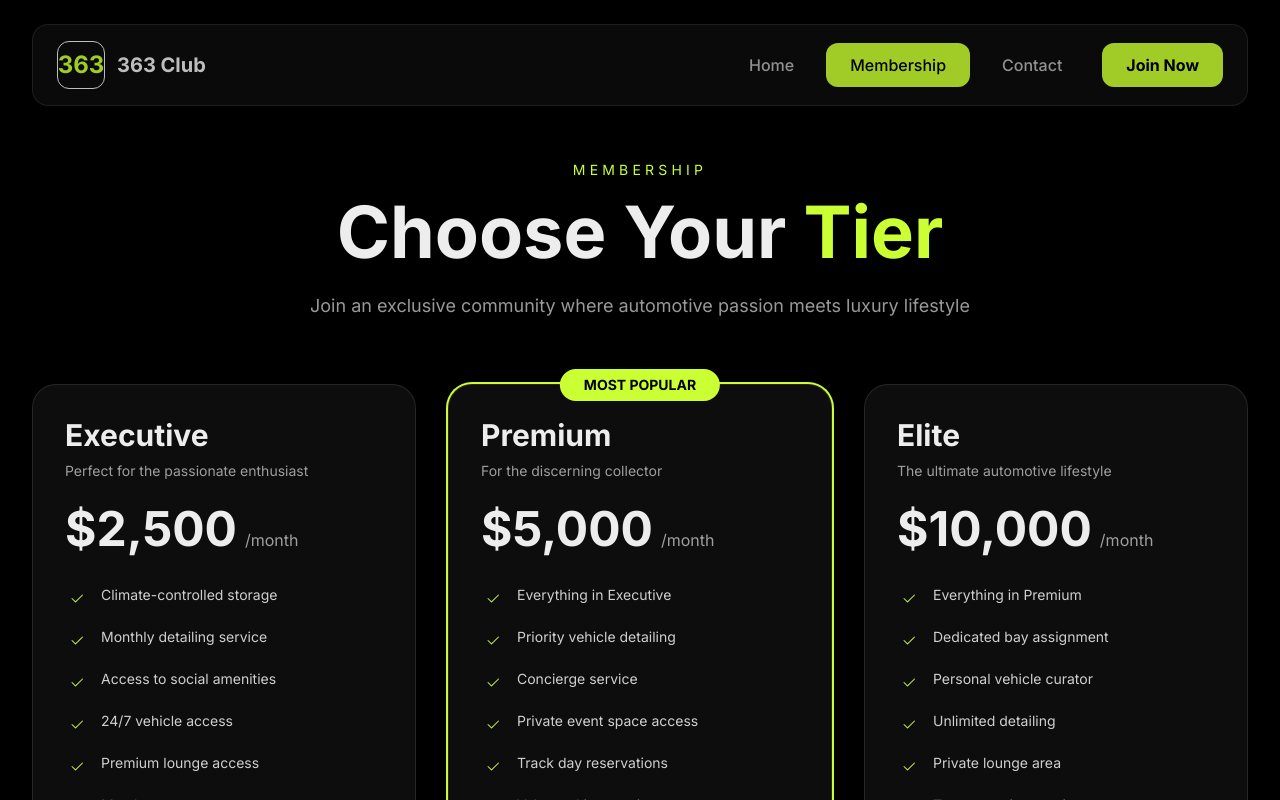
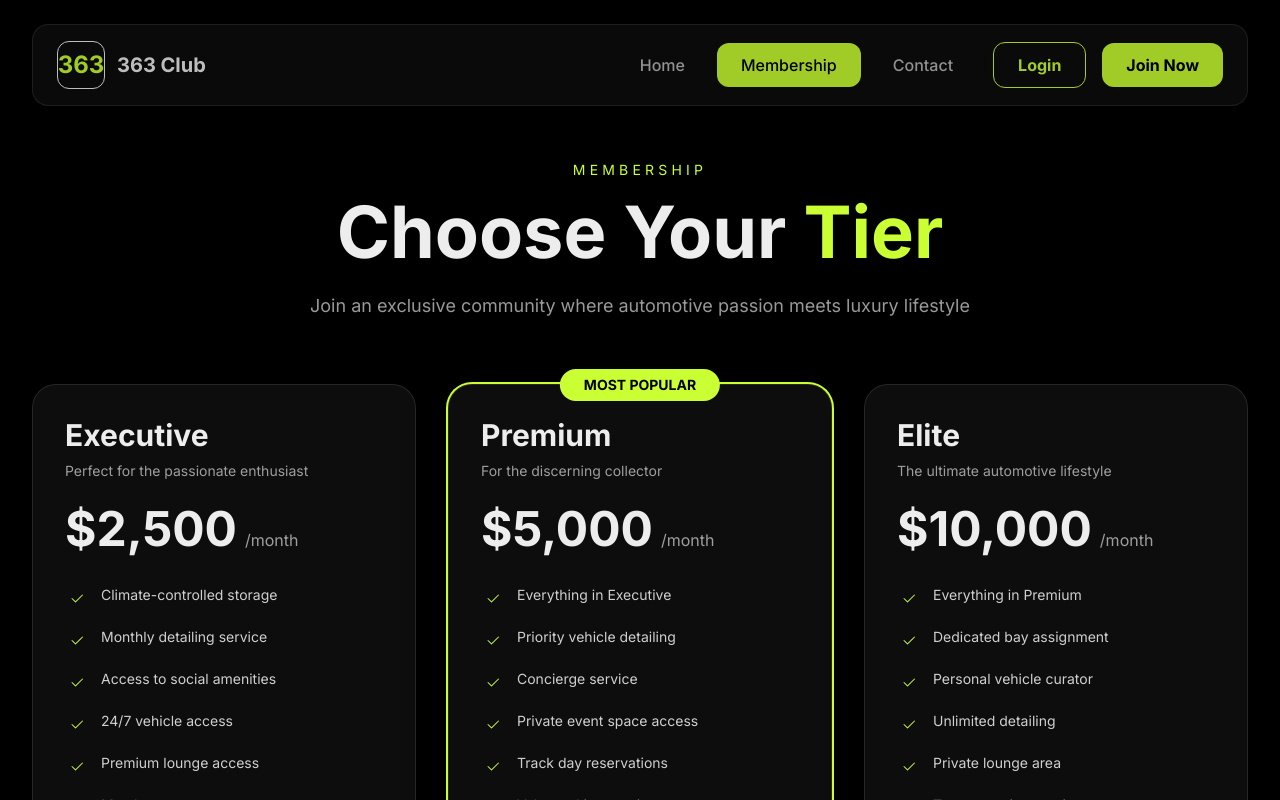
Before and after one commit to elegbedeoladapo-hash/Automative365, a Next.js app: page /membership in a window 1280 px wide. Shown: the top 800 px of the page. Built offline with nearby package versions, Linux system fonts and the light colour scheme.

Commit message:
add Login button to navbar

```diff
--- a/components/navigation/Navbar.tsx
+++ b/components/navigation/Navbar.tsx
@@ -51,7 +51,7 @@ export default function Navbar() {
                   whileTap={{ scale: 0.95 }}
                   className="flex items-center gap-3 cursor-pointer"
                 >
-                  <div className="w-12 h-12 bg-neon-yellow/10 rounded-xl flex items-center justify-center border border-neon-yellow/20 group-hover:bg-neon-yellow transition-all">
+                  <div className="w-12 h-12 bg-neon-yellow/10 rounded-xl flex items-center justify-center border border-neon-yellow/20">
                     <span className="text-2xl font-bold text-neon-yellow">363</span>
                   </div>
                   <span className="hidden md:block text-xl font-bold">
@@ -77,6 +77,16 @@ export default function Navbar() {
                     </motion.button>
                   </Link>
                 ))}
+
+                <Link href="/login">
+                  <motion.button
+                    whileHover={{ scale: 1.05 }}
+                    whileTap={{ scale: 0.95 }}
+                    className="ml-2 px-6 py-2.5 border border-neon-yellow text-neon-yellow rounded-xl font-bold hover:bg-neon-yellow hover:text-black transition-all"
+                  >
+                    Login
+                  </motion.button>
+                </Link>
 
                 <Link href="/signup">
                   <motion.button
@@ -122,12 +132,18 @@ export default function Navbar() {
                     </motion.button>
                   </Link>
                 ))}
-                <motion.button
-                  whileTap={{ scale: 0.95 }}
-                  className="w-full mt-4 py-3 bg-neon-yellow text-black rounded-xl font-bold"
-                >
+
+                <Link href="/login" onClick={() => setIsOpen(false)}>
+                  <button className="w-full mt-2 py-3 border border-neon-yellow text-neon-yellow rounded-xl font-bold">
+                    Login
+                  </button>
+                </Link>
+
+                <Link href="/signup" onClick={() => setIsOpen(false)}>
+                  <button className="w-full mt-3 py-3 bg-neon-yellow text-black rounded-xl font-bold">
                     Join Now
-                </motion.button>
+                  </button>
+                </Link>
               </motion.div>
             )}
           </motion.div>
```
Lines whose indentation alone changed are shown as unchanged.
